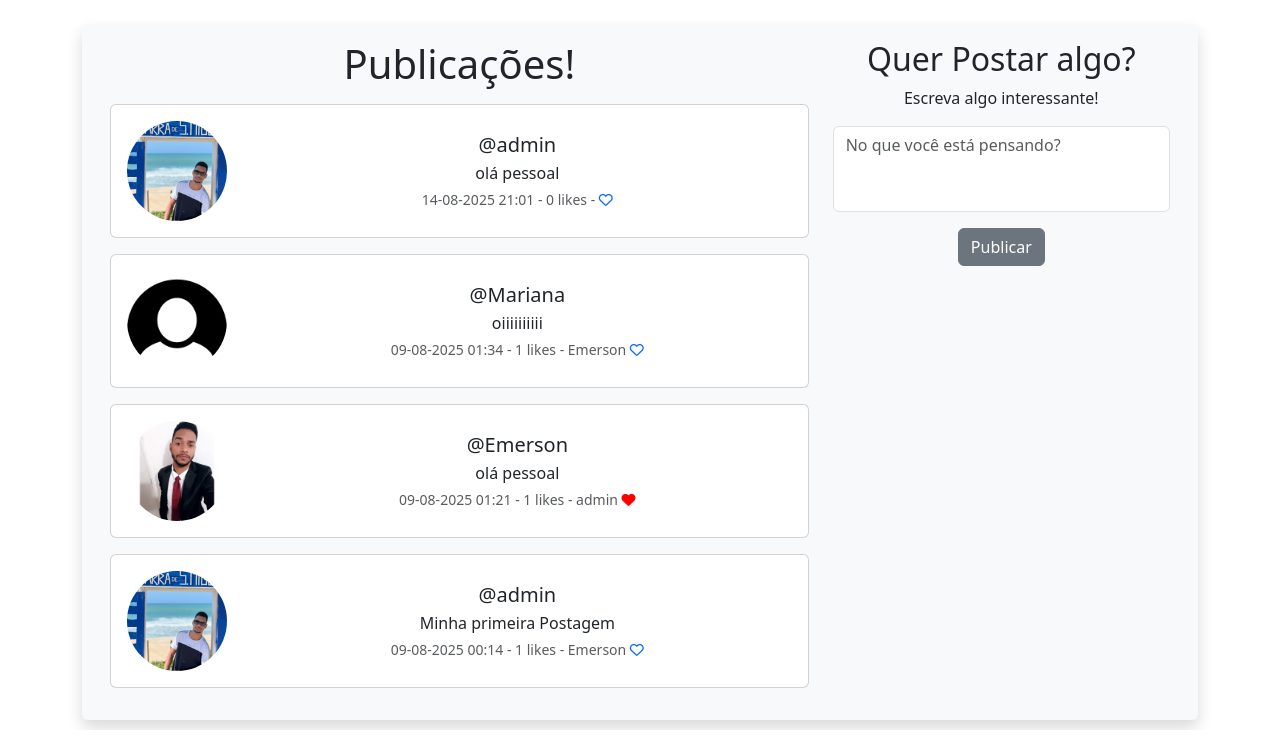
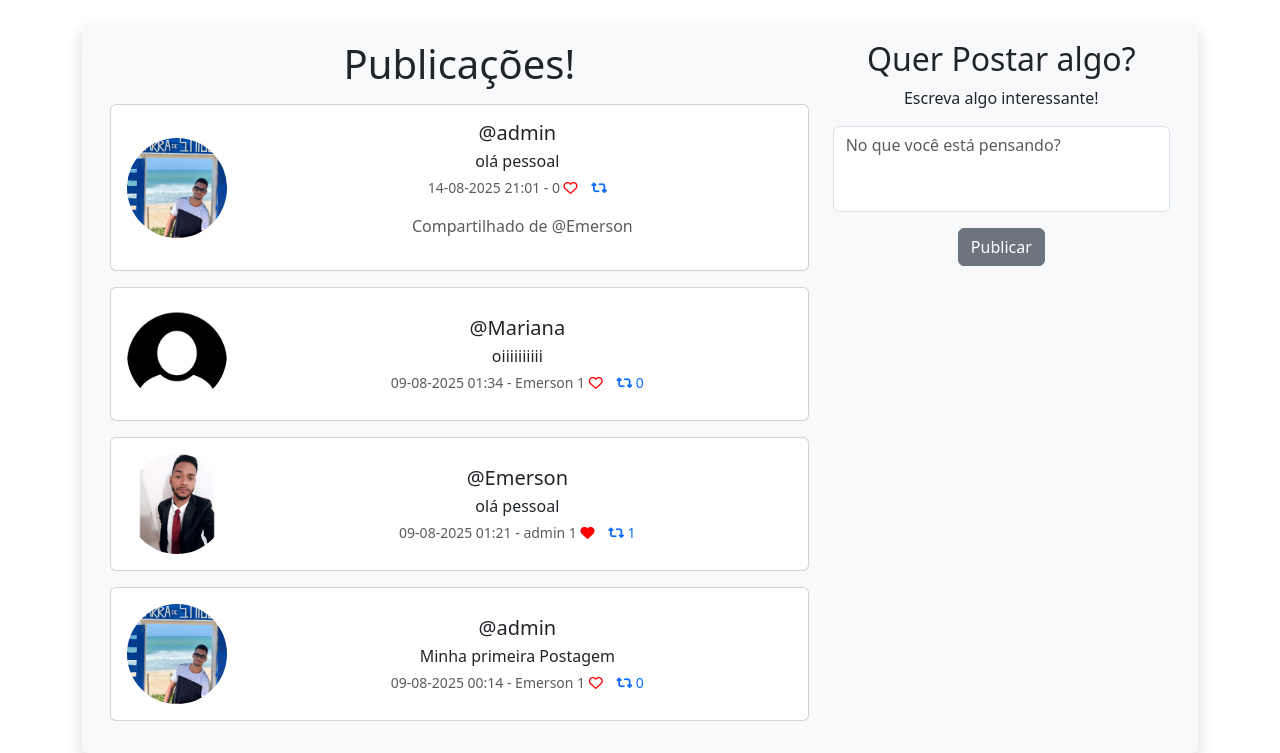
Before and after one commit to emersonTSsantos/Projeto_Arq_Twitter, a Django app: page / in a window 1280 px wide. Shown: the part 70-823 px from the top of the page. Before the commit the page ends 800 px from the top, so only its background shows below. Run offline with Django 5.2, Linux system fonts and the light colour scheme; a user stored in the database is signed in; data comes from the database, SQL or seed files in the repository; both versions use the stored data as it was after the commit.

Commit message:
Criando a função de compartilhar publicação

```diff
--- a/social/musker/forms.py
+++ b/social/musker/forms.py
@@ -47,7 +47,7 @@ class MeepForm(forms.ModelForm):
 
     class Meta:
         model = Meep
-        exclude = ("user", "likes",)
+        exclude = ("user", "likes", "shared_from")
 
 
 class SignUpForm(UserCreationForm):
--- a/social/musker/models.py
+++ b/social/musker/models.py
@@ -10,6 +10,15 @@ class Meep(models.Model):
     body = models.CharField(max_length=280)
     created_at = models.DateTimeField(auto_now_add=True)
     likes = models.ManyToManyField(User, related_name='meep_like', blank=True)
+    shared_from = models.ForeignKey('self', null=True, blank=True, on_delete=models.SET_NULL, related_name='shares')
+
+    @property
+    def number_of_shares(self):
+        return self.shares.count()
+
+    def __str__(self):
+        return f'{self.user.username}: {self.body[:30]}'
+
 
     # Keep track or count of likes
     @property
--- a/social/musker/templates/home.html
+++ b/social/musker/templates/home.html
@@ -33,20 +33,41 @@
                 <h5 class="card-title mb-1">@{{ meep.user.username }}</h5>
                 <p class="card-text mb-1" style="word-break: break-word; white-space: pre-line;">{{ meep.body }}</p>
                 <p class="card-text">
+
                     <small class="text-muted">
                             {{ meep.created_at|date:"d-m-Y H:i" }}
-                            - {{ meep.number_of_likes }}
-                            likes - {{ meep.likes.all|join:", " }}
+                            -
                             {% if user in meep.likes.all %}
-                                <a href="{% url 'meep_like' meep.id %}" title="Descurtir">
-                                    <i class="fa-solid fa-heart" style="color: red;"></i>
-                                </a>
+
+                            {{ meep.likes.all|join:", " }}
+                            {{ meep.number_of_likes }}
+
+                            <a style="text-decoration: none;" href="{% url 'meep_like' meep.id %}" title="Descurtir">
+                                <i class="fa-solid fa-heart" style="color: red; margin-right: 10px;"></i>
+                            </a>
                             {% else %}
-                                <a href="{% url 'meep_like' meep.id %}" title="Curtir">
-                                    <i class="fa-regular fa-heart"></i>
+                                {{ meep.likes.all|join:", " }}
+                                {{ meep.number_of_likes }}
+
+                                <a style="text-decoration: none;" href="{% url 'meep_like' meep.id %}" title="Curtir">
+                                    <i class="fa-regular fa-heart" style="color: red; margin-right: 10px;" ></i>
                                 </a>
                             {% endif %}
+
+
+                            <a style="text-decoration: none;" href="{% url 'meep_share' meep.id %}" title="Compartilhar">
+                                    <i class="fa-solid fa-retweet"></i>
+                                    {% if not meep.shared_from %}
+                                        {{ meep.number_of_shares }}
+                                    {% endif %}
+                                </span>
+                            </a>
                     </small>
+
+                    {% if meep.shared_from %}
+                        <div style="margin-left: 10px;" class="text-muted">Compartilhado de @{{ meep.shared_from.user.username }}</div>
+                    {% endif %}
+
                 </p>
 
             </div>
--- a/social/musker/urls.py
+++ b/social/musker/urls.py
@@ -11,5 +11,5 @@ urlpatterns = [
     path('register/', views.register_user, name='register'),
     path('update_user/', views.update_user, name='update_user'),
     path('meep_like/<int:pk>/', views.meep_like, name='meep_like'),
-
+    path('meep_share/<int:pk>/', views.meep_share, name='meep_share'),
 ]
--- a/social/musker/views.py
+++ b/social/musker/views.py
@@ -143,3 +143,14 @@ def meep_like(request, pk):
     else:
         meep.likes.add(request.user)
     return redirect(request.META.get('HTTP_REFERER'))
+
+def meep_share(request, pk):
+    original_meep = get_object_or_404(Meep, id=pk)
+    if request.user.is_authenticated:
+        Meep.objects.create(
+            user=request.user,
+            body=original_meep.body,
+            shared_from=original_meep
+        )
+        messages.success(request, "Publicação compartilhada com sucesso.")
+    return redirect('home')
```
Also changed, not shown: social/db.sqlite3, social/musker/migrations/0006_meep_shared_from.py (added).
